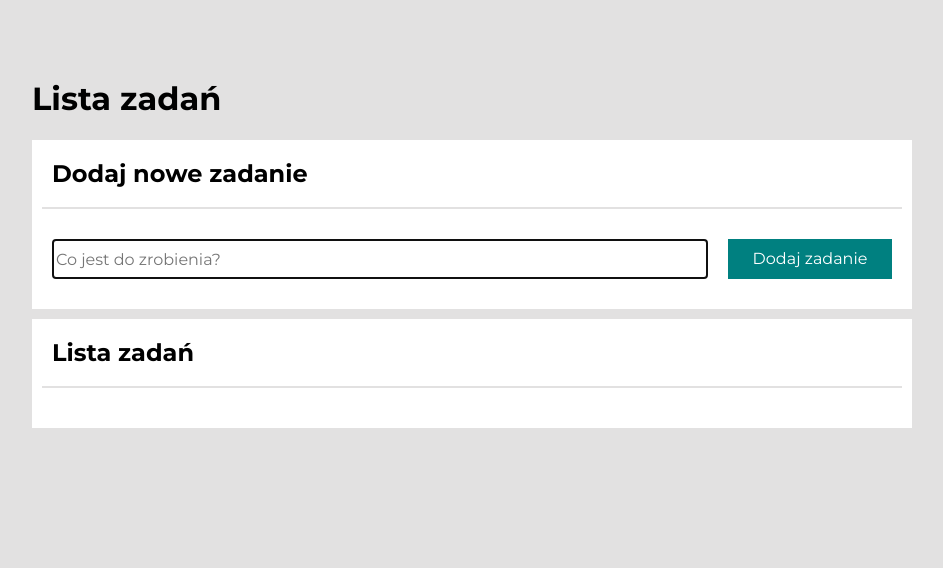
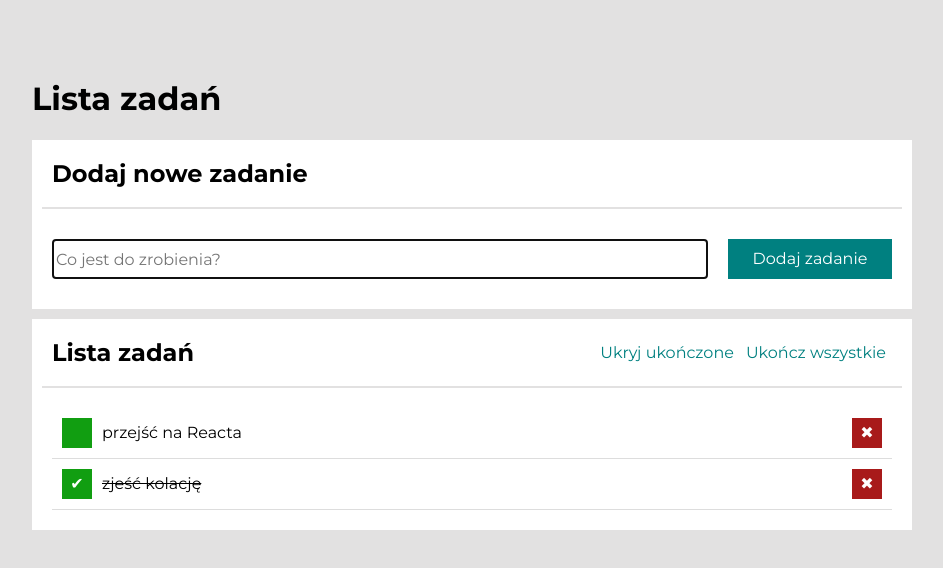
Before and after one commit to jacob-jk/list-of-tasks---React, a React (Create React App) app: page / in a window 1280 px wide. Shown: the top 568 px of the page, without its empty margins (168-1111 px from the left). Built offline with nearby package versions, Linux system fonts and the light colour scheme.

Commit message:
default tasks set

```diff
--- a/src/App.js
+++ b/src/App.js
@@ -11,8 +11,15 @@ function App() {
   const [tasks, setTasks] = useState(
     localStorage.getItem("tasks")
       ? JSON.parse(localStorage.getItem("tasks"))
-      : []
+      : [
+          { id: 1, content: "przejść na Reacta", done: false },
+          { id: 2, content: "zjeść kolację", done: true },
+        ]
   );
+
+  useEffect(() => {
+    localStorage.setItem("tasks", JSON.stringify(tasks));
+  }, [tasks]);
 
   const toggleHideDone = () => {
     setHideDone((hideDone) => !hideDone);
```
